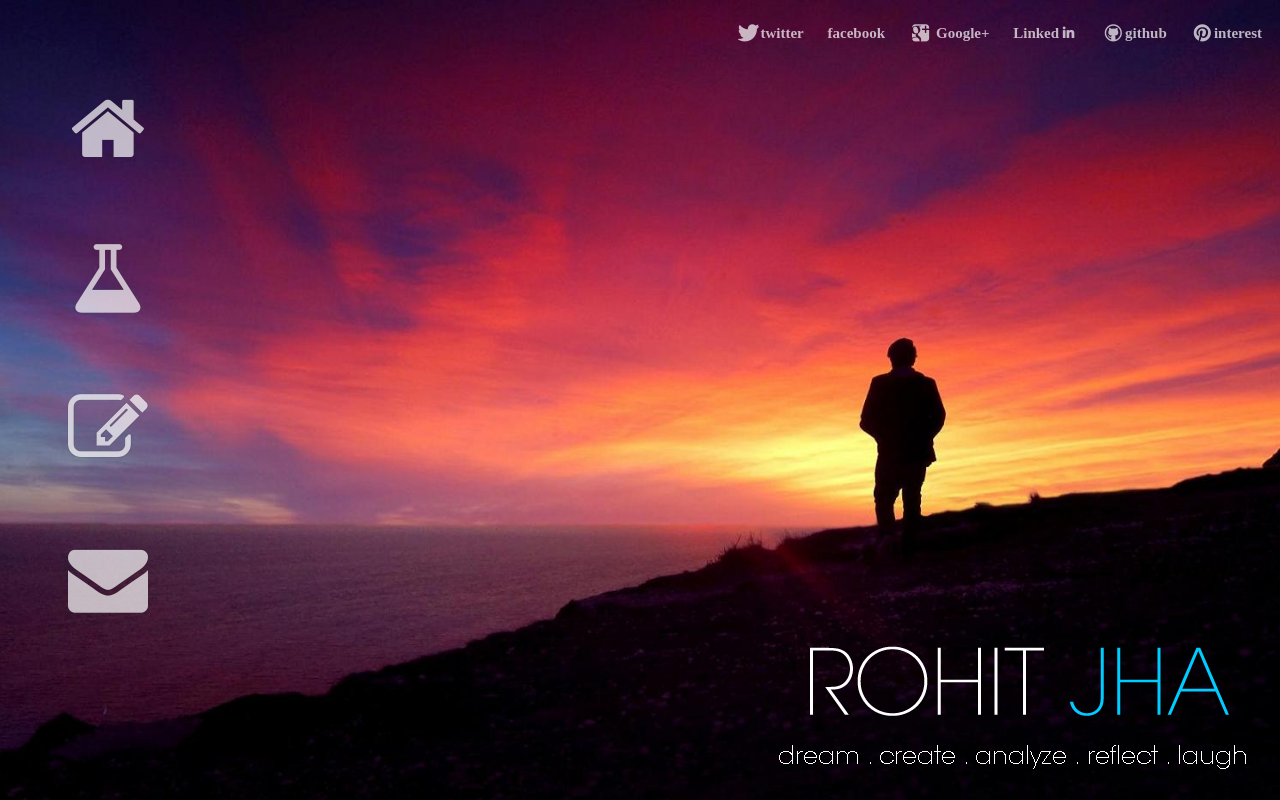
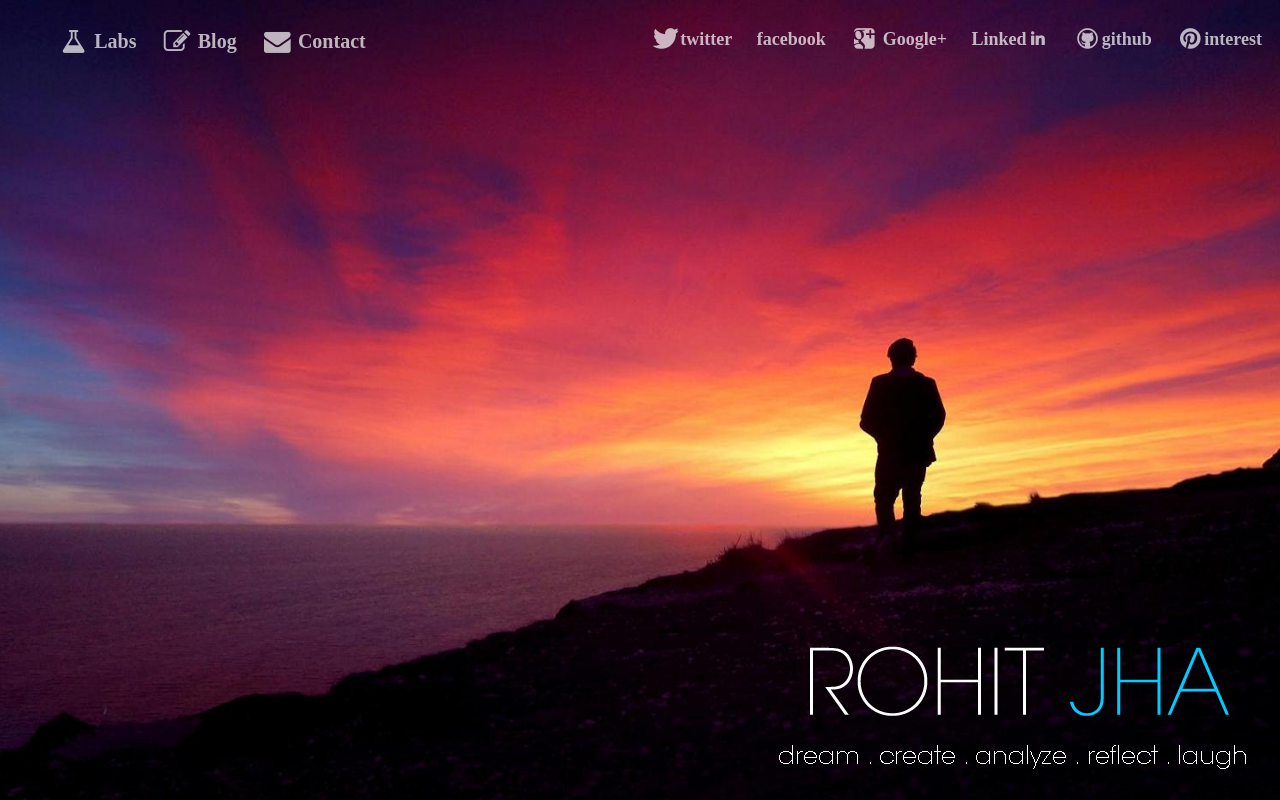
Before and after one commit to jharohit/rohitjha.com, a PHP site: page / in a window 1280 px wide. Run offline with PHP 8.4, Linux system fonts and the light colour scheme; some web fonts are replaced.

Commit message:
Moved the main nav to left top right

```diff
--- a/index.php
+++ b/index.php
@@ -14,32 +14,17 @@
     </div>
     <ul class="ca-menu">
         <li>
-                        <a href="http://www.rohitjha.com">
-                            <span class="ca-icon"><i class="icon-home icon-large"></i></span>
-
-
-                        </a>
+            <a href="http://www.rohitjha.com/labs" target="_blank"><i class="icon-beaker icon-large"></i>Labs</a>
         </li>
         <li>
-                        <a href="http://www.rohitjha.com/labs" target="_blank">
-                            <span class="ca-icon"><i class="icon-beaker icon-large"></i></span>
-
-                        </a>
+            <a href="http://www.rohitjha.com/blog" target="_blank"><i class="icon-edit icon-large"></i>Blog</a>
         </li>
         <li>
-                        <a href="http://www.rohitjha.com/blog" target="_blank">
-                            <span class="ca-icon"><i class="icon-edit icon-large"></i></span>
-
-                        </a>
-                    </li>
-                    <li>
-                        <a href="mailto:rohitjha@outlook.com" target="_blank">
-                            <span class="ca-icon"><i class="icon-envelope-alt icon-large"></i></span>
-
-                        </a>
+            <a href="mailto:rohitjha@outlook.com" target="_blank"><i class="icon-envelope-alt icon-large"></i>Contact</a>
         </li>
 
     </ul>
+
     <ul class="social-menu">
      <li>
       <a class="twitter" href="http://twitter.com/jharohit" target="_blank"><i class="icon-twitter icon-large"></i>twitter</a>
--- a/style.css
+++ b/style.css
@@ -1,14 +1,3 @@
-@font-face {
-    font-family: 'WebSymbolsRegular';
-    src: url('websymbols/Websymbols-Regular-webfont.eot');
-    src: url('websymbols/Websymbols-Regular-webfont.eot?#iefix') format('embedded-opentype'),
-        url('websymbols/Websymbols-Regular-webfont.woff') format('woff'),
-        url('websymbols/Websymbols-Regular-webfont.ttf') format('truetype'),
-        url('websymbols/Websymbols-Regular-webfont.svg#WebSymbolsRegular') format('svg');
-    font-weight: normal;
-    font-style: normal;
-}
-
 body {
     font-family: 'Droid Sans',sans serif;
     background: url(rohitjha_bg.jpg) no-repeat center center fixed;
@@ -22,14 +11,15 @@ body {
 
 .logo {
     position:fixed;
-right:20px;
-bottom:20px;
+    right:20px;
+    bottom:20px;
 }
 
 .social-menu{
     float: right;
     top: 0;
     color: #fff;
+    font-size: 18px;
 }
 
 .social-menu li{
@@ -38,6 +28,7 @@ bottom:20px;
 }
 
 .social-menu li:hover .twitter {
+    border-radius: 3px;
     background-color: #4099ff;
     color: #fff;
     opacity: 1;
@@ -46,6 +37,7 @@ bottom:20px;
 }
 
 .social-menu li:hover .facebook {
+    border-radius: 3px;
     background-color: #3b5999;
     color: #fff;
     opacity: 1;
@@ -53,6 +45,7 @@ bottom:20px;
 }
 
 .social-menu li:hover .pinterest {
+    border-radius: 3px;
     background-color: #a00d14;
     color: #fff;
     opacity: 1;
@@ -60,12 +53,14 @@ bottom:20px;
 }
 
 .social-menu li:hover .github {
+    border-radius: 3px;
     background-color: #fff;
     color: #000;
     opacity: 1;
     text-decoration: none;
 }
 .social-menu li:hover .google-plus {
+    border-radius: 3px;
     color: #d14836;
     background-color: #fff;
     opacity: 1;
@@ -73,6 +68,7 @@ bottom:20px;
 }
 
 .social-menu li:hover .linkedin {
+    border-radius: 3px;
     background-color: #fff;
     color: #000;
     opacity: 1;
@@ -91,122 +87,32 @@ bottom:20px;
     color: #fff;
     opacity: 0.7;
     text-decoration: none;
-    -webkit-transition: 0.5s;
 }
 
 .ca-menu{
-    padding:0;
-    margin:80px auto;
-    width: 200px;
-    float:left;
+    float: left;
+    top: 0;
+    color: #fff;
+    font-size: 20px;
+}
+.ca-menu li{
+    text-decoration: none;
+    display: inline-block;
+}
+.ca-menu a{
+    padding: 10px 10px 10px 10px;
+    color: #fff;
+    opacity: 0.7;
+    text-decoration: none;
+}
+.ca-menu i {
+    padding-right: 5px;
+}
+.ca-menu li:hover a {
+    border-radius: 3px;
+    background-color: #fff;
+    color: #000;
+    opacity: 1;
+    text-decoration: none;
 
 }
-.ca-menu li{
-    width: 200px;
-    height: 150px;
-    overflow: hidden;
-    position: relative;
-    float:left;
-    margin-right: 4px;
-    -webkit-transition: all 300ms linear;
-    -moz-transition: all 300ms linear;
-    -o-transition: all 300ms linear;
-    -ms-transition: all 300ms linear;
-    transition: all 300ms linear;
-}
-.ca-menu li:last-child{
-    margin-right: 0px;
-}
-.ca-menu li a{
-    text-align: left;
-    width: 100%;
-    height: 100%;
-    display: block;
-    color: rgb(173, 173, 173);
-    position: relative;
-}
-.ca-icon{
-    font-family: 'WebSymbolsRegular', cursive;
-    font-size: 60px;
-    color: rgb(173, 173, 173);
-    color: #fff;
-    text-shadow: 0px 0px 1px #333;
-    line-height: 40px;
-    opacity: 0.7;
-    position: absolute;
-    width: 100%;
-    height: 50%;
-    left: 0px;
-    top: 0px;
-    text-align: center;
-    -webkit-transition: all 400ms linear;
-    -moz-transition: all 400ms linear;
-    -o-transition: all 400ms linear;
-    -ms-transition: all 400ms linear;
-    transition: all 400ms linear;
-}
-.ca-icon#heart{
-    color: #f7002f;
-    text-shadow: 0px 0px 1px #f7002f;
-}
-.ca-content{
-    position: absolute;
-    left: 0px;
-    width: 100%;
-    height: 50%;
-    top: 50%;
-}
-.ca-main{
-    font-size: 30px;
-    opacity: 0.8;
-    text-align: center;
-    -webkit-transition: all 200ms linear;
-    -moz-transition: all 200ms linear;
-    -o-transition: all 200ms linear;
-    -ms-transition: all 200ms linear;
-    transition: all 200ms linear;
-}
-.ca-sub{
-    text-align:center;
-    font-size: 14px;
-    color: rgb(173, 173, 173);
-    position: absolute;
-    bottom: 0px;
-    line-height: 40px;
-    width: 100%;
-    left: 0px;
-    opacity: 0.8;
-    -webkit-transition: all 200ms linear;
-    -moz-transition: all 200ms linear;
-    -o-transition: all 200ms linear;
-    -ms-transition: all 200ms linear;
-    transition: all 200ms linear;
-}
-.ca-menu li:hover{
-
-    color: #4099ff;
-    opacity: 1;
-    text-decoration: none;
-}
-.ca-menu li:hover .ca-icon{
-
-    color: #fff;
-    opacity: 1;
-    font-size: 90px;
-
-}
-.ca-menu li:hover .ca-icon#heart{
-    -webkit-animation: smallToBig 900ms alternate infinite ease;
-    -moz-animation: smallToBig 900ms alternate infinite ease;
-    -ms-animation: smallToBig 900ms alternate infinite ease;
-}
-.ca-menu li:hover .ca-main{
-    color: #019ad2;
-    color: #4099ff;
-    font-size: 90px;
-}
-.ca-menu li:hover .ca-sub{
-    color: #019ad2;
-    color: #4099ff;
-    font-size: 90px;
-}
```
Lines whose indentation alone changed are shown as unchanged.
